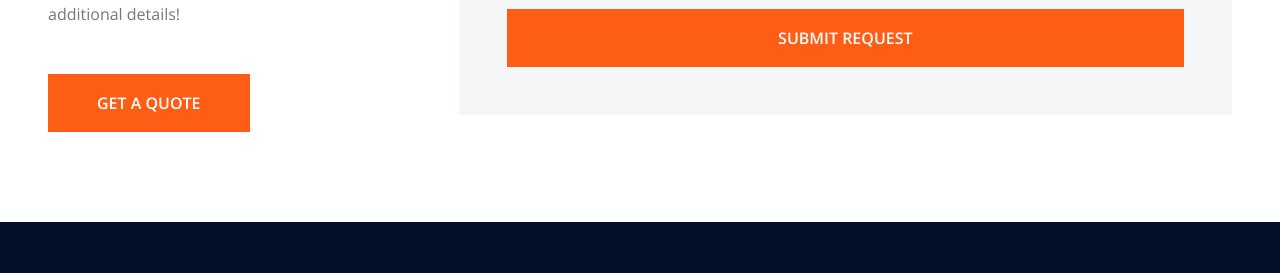
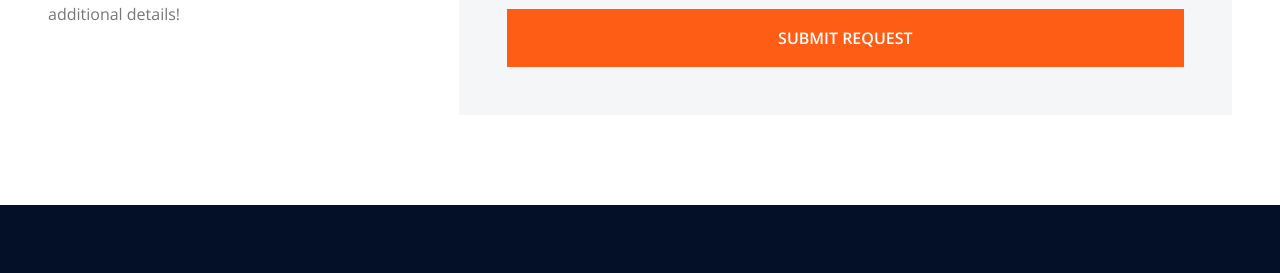
Before and after one commit to gufaranmujawar3743/branding-broos-project, a plain HTML site: page index.html in a window 1280 px wide. Shown: the part 4256-4529 px from the top of the page. Drawn offline with nearby package versions, Linux system fonts and the light colour scheme.

Commit message:
Update index.html

```diff
--- a/index.html
+++ b/index.html
@@ -287,7 +287,6 @@
             concerns you may have. Thank you for considering us for your needs."
 
             If you need a more specific quote, feel free to provide additional details!</p>
-            <a class="btn btn-primary py-3 px-5" href="">Get A Quote</a>
         </div>
         <div class="col-lg-8">
             <div class="bg-light text-center p-5">
```
